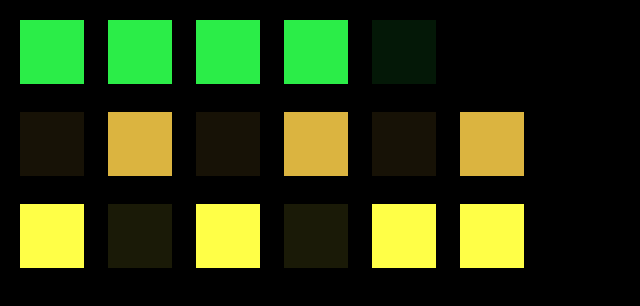
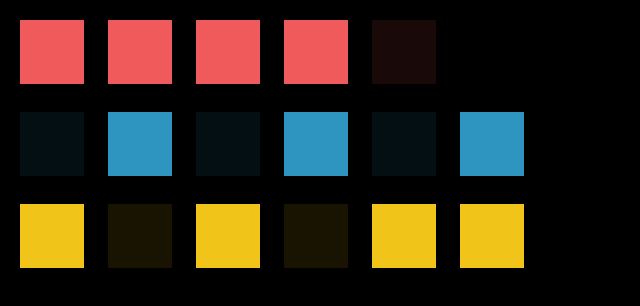
Before and after one commit to rumpl/moc, a plain HTML site: page 03.binary/index.html in a window 1280 px wide. Shown: the whole page, without its empty margins (0-640 px from the left). Drawn offline with Linux system fonts and the light colour scheme.

Commit message:
Colors by MAF

```diff
--- a/03.binary/css/style.css
+++ b/03.binary/css/style.css
@@ -10,15 +10,15 @@ body {
 }
 
 .hour {
-    background-color: #2BED48;
+    background-color: #F15A5A;
 }
 
 .minute {
-    background-color: #DBB440;
+    background-color: #2D95BF;
 }
 
 .second {
-    background-color: #FFFF47;
+    background-color: #F0C419;
 }
 
 .disabled {
```
